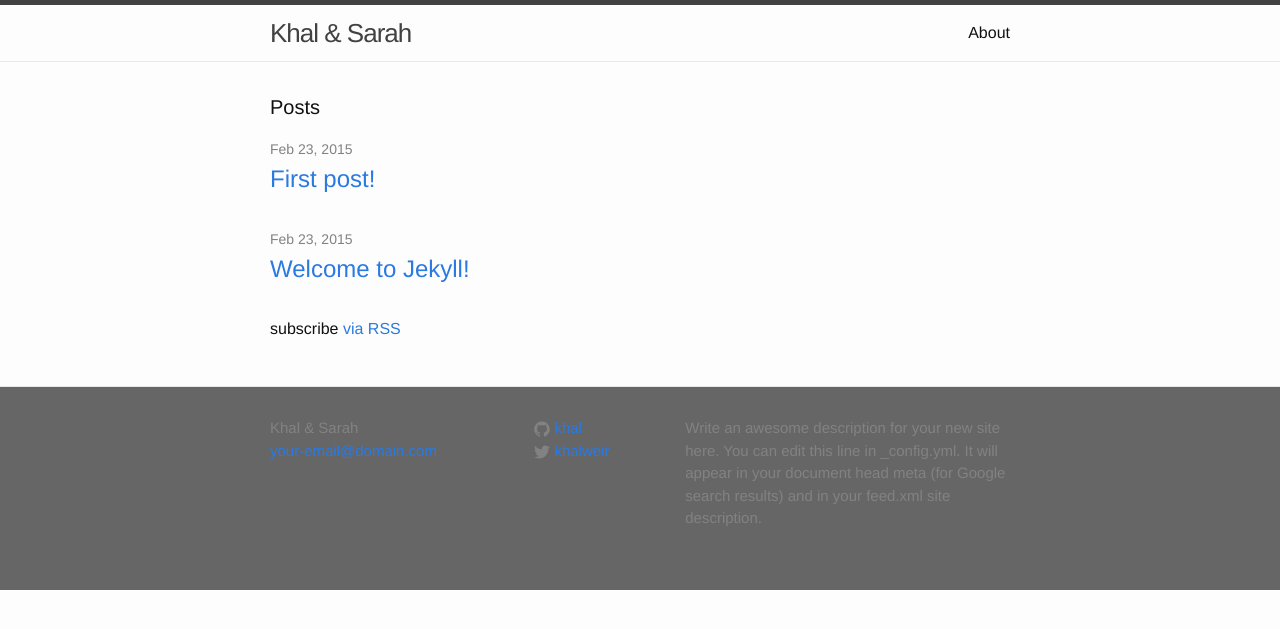
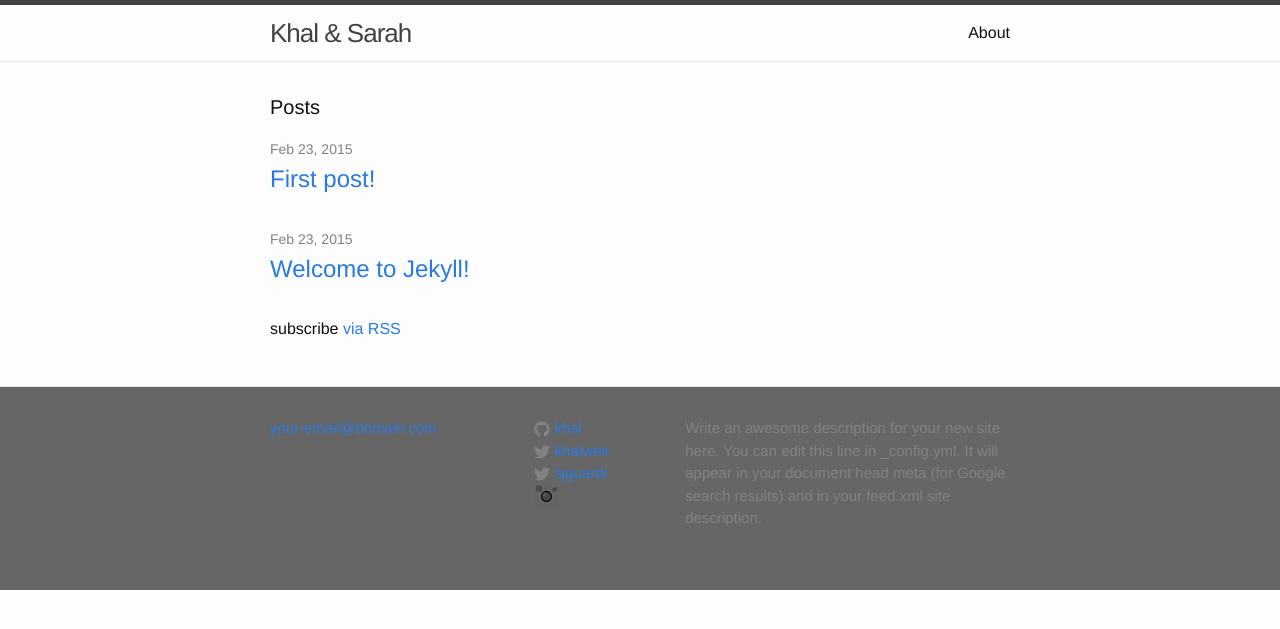
Before and after one commit to chanchad2001/wedsite-1, a Jekyll site: the page built from index.html, in a window 1280 px wide. Shown: the top 629 px of the page. Built offline with Jekyll 4.4.1, drawn with Linux system fonts in a browser that asks for light colours.

Commit message:
adding instagram icon?

```diff
--- a/_includes/footer.html
+++ b/_includes/footer.html
@@ -5,7 +5,6 @@
     <div class="footer-col-wrapper">
       <div class="footer-col  footer-col-1">
         <ul class="contact-list">
-          <li>{{ site.title }}</li>
           <li><a href="mailto:{{ site.email }}">{{ site.email }}</a></li>
         </ul>
       </div>
@@ -40,6 +39,50 @@
             </a>
           </li>
           {% endif %}
+          <li>
+            <a href="https://twitter.com/{{ site.twitter_username }}" target="_blank">
+              <span class="icon  icon--twitter">
+                <svg viewBox="0 0 16 16">
+                  <path fill="#828282" d="M15.969,3.058c-0.586,0.26-1.217,0.436-1.878,0.515c0.675-0.405,1.194-1.045,1.438-1.809
+                  c-0.632,0.375-1.332,0.647-2.076,0.793c-0.596-0.636-1.446-1.033-2.387-1.033c-1.806,0-3.27,1.464-3.27,3.27 c0,0.256,0.029,0.506,0.085,0.745C5.163,5.404,2.753,4.102,1.14,2.124C0.859,2.607,0.698,3.168,0.698,3.767 c0,1.134,0.577,2.135,1.455,2.722C1.616,6.472,1.112,6.325,0.671,6.08c0,0.014,0,0.027,0,0.041c0,1.584,1.127,2.906,2.623,3.206 C3.02,9.402,2.731,9.442,2.433,9.442c-0.211,0-0.416-0.021-0.615-0.059c0.416,1.299,1.624,2.245,3.055,2.271 c-1.119,0.877-2.529,1.4-4.061,1.4c-0.264,0-0.524-0.015-0.78-0.046c1.447,0.928,3.166,1.469,5.013,1.469 c6.015,0,9.304-4.983,9.304-9.304c0-0.142-0.003-0.283-0.009-0.423C14.976,4.29,15.531,3.714,15.969,3.058z"/>
+                </svg>
+              </span>
+
+              <span class="username">sjguardi</span>
+            </a>
+          </li>
+		<li>
+			<svg version="1.1" id="Layer_1" xmlns="http://www.w3.org/2000/svg" xmlns:xlink="http://www.w3.org/1999/xlink" x="0px" y="0px"
+				 width="25px" height="25px" viewBox="0 0 25 25" enable-background="new 0 0 25 25" xml:space="preserve">
+			<g id="instagram">
+				<g>
+					<path fill="#636464" d="M7.4,6.5H6.5v-6h-1v6h-1v-6h-1v6h-1V0.6c-1.1,0.2-2,1.2-2,2.4v4.5h6.1C6.8,7.1,7.1,6.8,7.4,6.5z"/>
+					<path fill="#636464" d="M19.7,11.5c0,3.9-3.2,7.2-7.2,7.2s-7.2-3.2-7.2-7.2c0-1.1,0.2-2.1,0.7-3H0.5V22c0,1.4,1.1,2.5,2.5,2.5h19
+						c1.4,0,2.5-1.1,2.5-2.5V8.5H19C19.4,9.4,19.7,10.4,19.7,11.5z"/>
+					<path fill="#636464" d="M22,0.5H7.5v5.9c1.3-1.301,3.1-2,5-2c2.5,0,4.6,1.3,5.9,3.199h6.1V3.1C24.5,1.6,23.4,0.5,22,0.5z
+						 M22.5,5.5c0,0.5-0.5,1-1,1h-2c-0.5,0-1-0.5-1-1v-2c0-0.5,0.5-1,1-1h2c0.5,0,1,0.5,1,1V5.5z"/>
+				</g>
+				<path opacity="0.3" fill="#010101" enable-background="new    " d="M22.5,5.5c0,0.5-0.5,1-1,1h-2c-0.5,0-1-0.5-1-1v-2
+					c0-0.5,0.5-1,1-1h2c0.5,0,1,0.5,1,1V5.5z"/>
+				<rect x="6.5" y="0.5" opacity="0.5" fill="#010101" enable-background="new    " width="1" height="6"/>
+				<rect x="4.5" y="0.5" opacity="0.5" fill="#010101" enable-background="new    " width="1" height="6"/>
+				<rect x="2.5" y="0.5" opacity="0.5" fill="#010101" enable-background="new    " width="1" height="6"/>
+				<g opacity="0.3">
+					<g>
+						<path fill="#010101" d="M12.5,7.2c-0.5,0-0.9,0.1-1.3,0.2C11.7,7.8,12,8.4,12,9c0,1.1-0.9,2-2,2c-0.7,0-1.3-0.3-1.6-0.8
+							C8.3,10.6,8.2,11,8.2,11.5c0,2.4,1.9,4.3,4.3,4.3c2.4,0,4.3-1.899,4.3-4.3S14.9,7.2,12.5,7.2z"/>
+					</g>
+					<g>
+						<path opacity="0.5" fill="#010101" enable-background="new    " d="M12.5,7.2c-0.5,0-0.9,0.1-1.3,0.2C11.7,7.8,12,8.4,12,9
+							c0,1.1-0.9,2-2,2c-0.7,0-1.3-0.3-1.6-0.8C8.3,10.6,8.2,11,8.2,11.5c0,2.4,1.9,4.3,4.3,4.3c2.4,0,4.3-1.899,4.3-4.3
+							S14.9,7.2,12.5,7.2z"/>
+					</g>
+				</g>
+				<path fill="#010101" d="M12.5,6C9.5,6,7,8.5,7,11.5S9.5,17,12.5,17s5.5-2.5,5.5-5.5S15.5,6,12.5,6z M12.5,15.8
+					c-2.4,0-4.3-1.899-4.3-4.3s1.9-4.3,4.3-4.3c2.4,0,4.3,1.899,4.3,4.3S14.9,15.8,12.5,15.8z"/>
+			</g>
+			</svg>
+			</li>
         </ul>
       </div>
 
```
